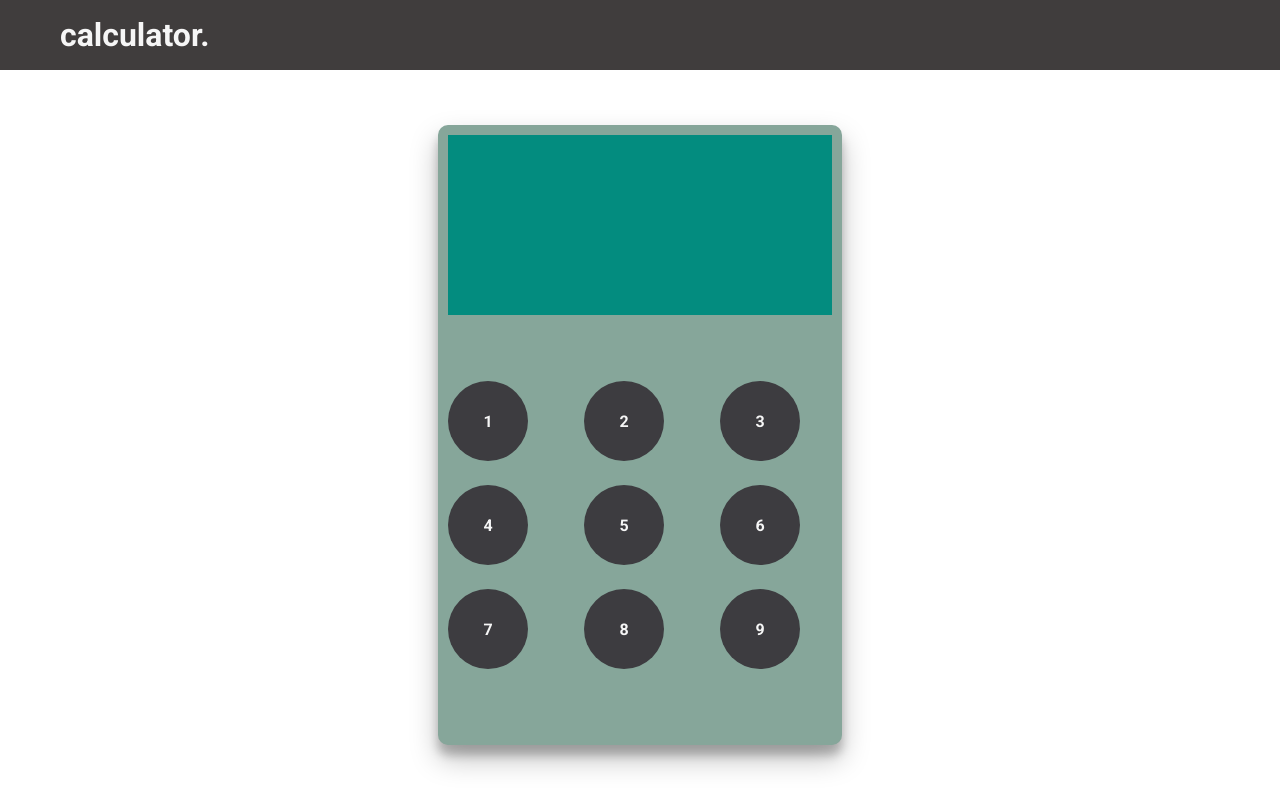
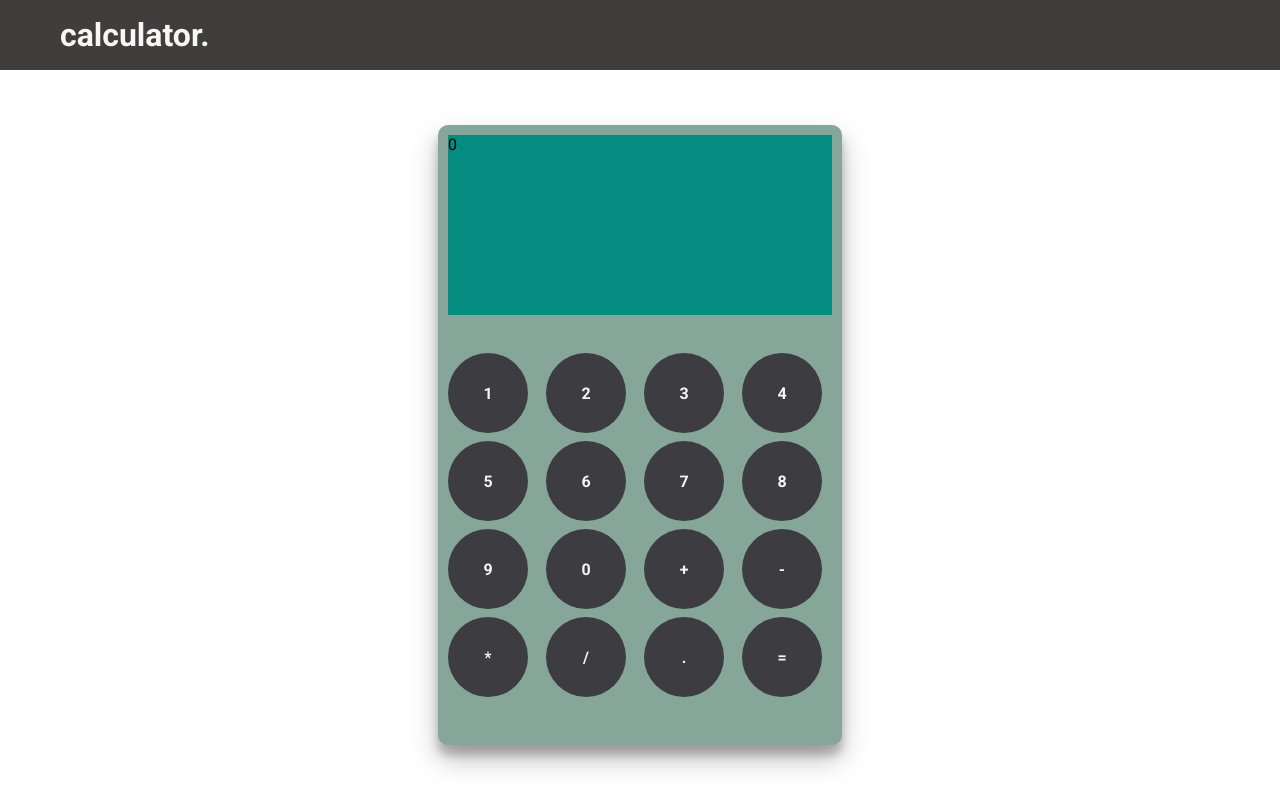
Before and after one commit to mateib47/web-calculator, a React (Create React App) app: page / in a window 1280 px wide. Built offline with nearby package versions, Linux system fonts and the light colour scheme; a web font is replaced by a local one.

Commit message:
add display component, more buttons and restrict leading zeros

```diff
--- a/src/components/Button/Button.jsx
+++ b/src/components/Button/Button.jsx
@@ -1,11 +1,23 @@
-import './button.scss'
+import "./button.scss";
 
-const Button = ({character, id, setExpr, expr}) => {
-
+const Button = ({ character, id, setExpr, expr }) => {
+  const handleChange = () => {
+    if (!(expr == 0 && character == 0)) { //make it nicer
+      setExpr("" + expr + character);
+    }
+  };
 
   return (
-    <div className='button' id={id} onClick={() => {setExpr('' + expr + character)}}>{character}</div>
-  )
-}
+    <div
+      className="button"
+      id={id}
+      onClick={() => {
+        handleChange(character);
+      }}
+    >
+      {character}
+    </div>
+  );
+};
 
-export default Button
+export default Button;
--- a/src/components/Calculator/Calculator.jsx
+++ b/src/components/Calculator/Calculator.jsx
@@ -4,9 +4,10 @@ import Box from "@mui/material/Box";
 import Paper from "@mui/material/Paper";
 import Grid from "@mui/material/Grid";
 import { useState } from "react";
+import Display from "../Display/Display";
 
 const Calculator = () => {
-  const [expr, setExpr] = useState("");
+  const [expr, setExpr] = useState(0);
 
   let chars = [
     { char: "1", id: "one" },
@@ -18,17 +19,26 @@ const Calculator = () => {
     { char: "7", id: "seven" },
     { char: "8", id: "eight" },
     { char: "9", id: "nine" },
+    { char: "0", id: "zero" },
+    { char: "+", id: "add" },
+    { char: "-", id: "subtract" },
+    { char: "*", id: "multiply" },
+    { char: "/", id: "divide" },
+    { char: ".", id: "decimal" },
+    { char: "=", id: "equals" },
+
+
   ];
   return (
     <div className="calculator">
       <div className="top">
-        <div className="textBox">{expr}</div>
+          <Display text={expr} />
       </div>
       <div className="bottom">
         <Box sx={{ flexGrow: 1 }}>
-          <Grid container spacing={3}>
+          <Grid container spacing={1}>
             {chars.map((c) => (
-              <Grid item xs={4}>
+              <Grid item xs={3}>
                 <Button character={c.char} id={c.id} setExpr={setExpr} expr={expr} />
               </Grid>
             ))}
--- /dev/null
+++ b/src/components/Display/Display.jsx
@@ -0,0 +1,9 @@
+import './display.scss'
+
+const Display = ({text}) => {
+  return (
+    <div className='display' id='display'>{text == 0 ? text : text.slice(1)}</div>
+  )
+}
+
+export default Display
--- /dev/null
+++ b/src/components/Display/display.scss
@@ -0,0 +1,3 @@
+.display{
+    background-color: #038C7F;;
+}
```
